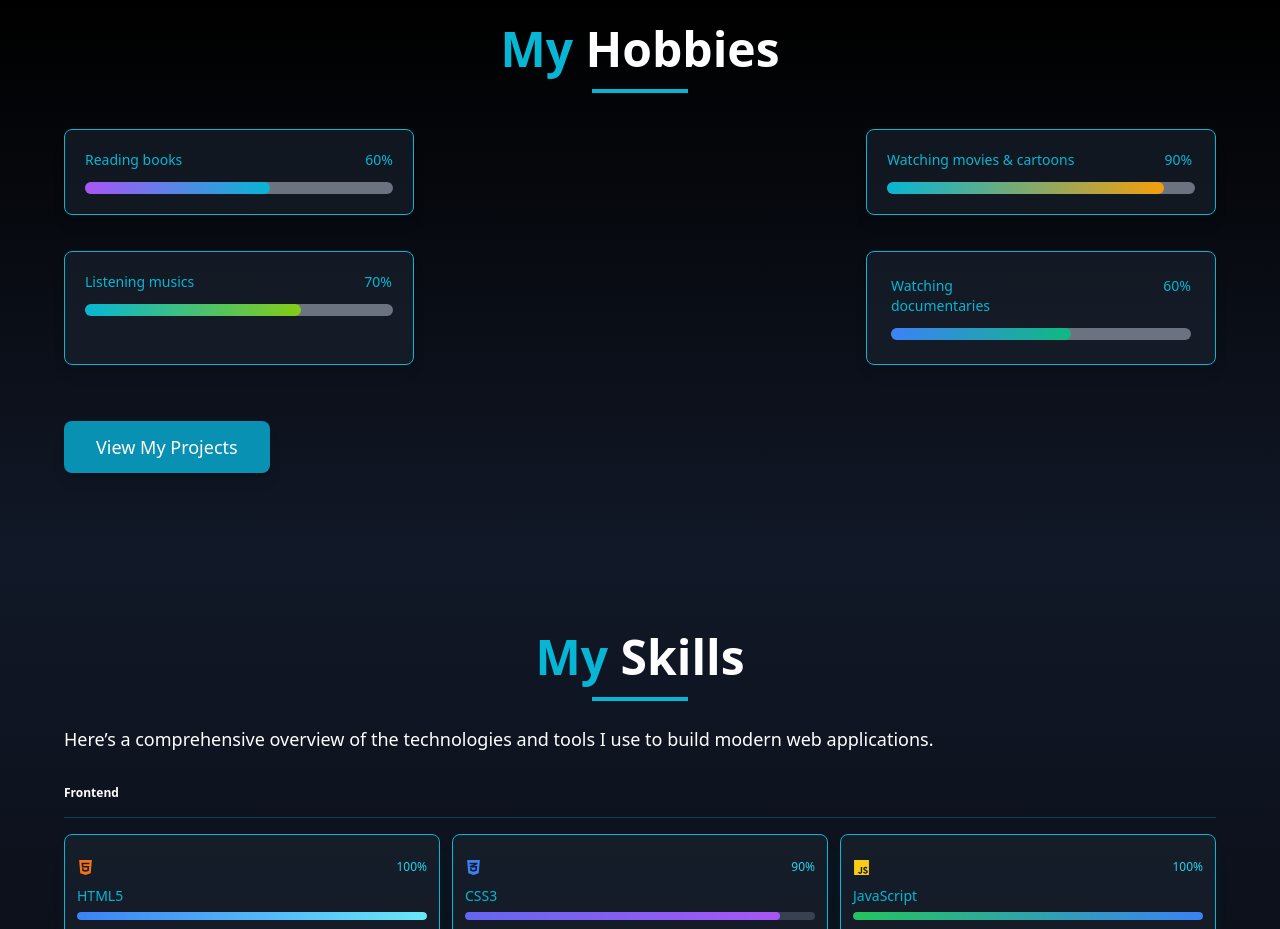
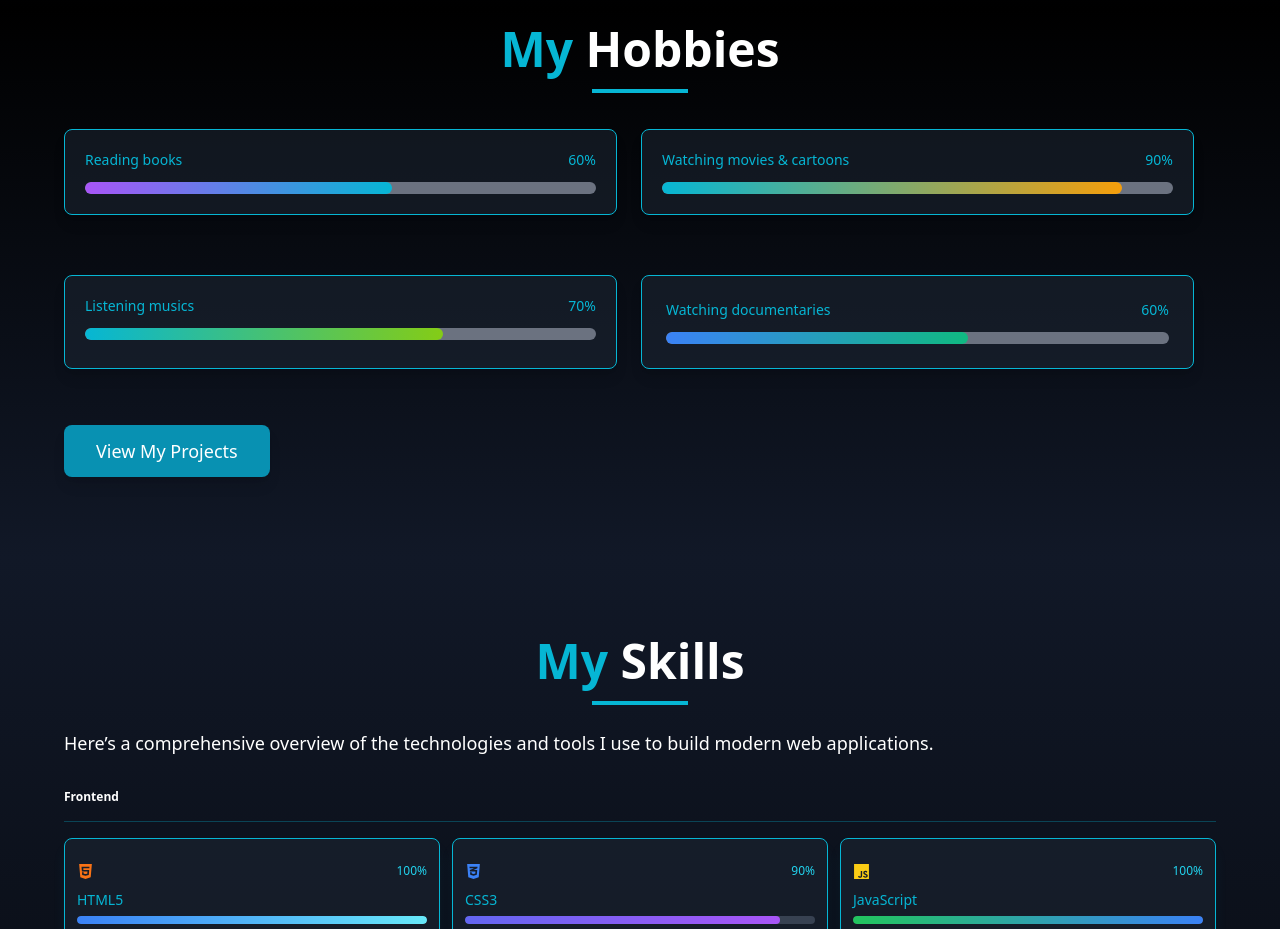
Before and after one commit to niyomugaboetiene/my-portifolio.dev.2.0, a React (Vite) app in the folder my-portifolio/: page / in a window 1280 px wide. Shown: the part 1363-2292 px from the top of the page. Built offline with nearby package versions, Linux system fonts and the light colour scheme.

Commit message:
handling verification code

```diff
--- a/my-portifolio/src/pages/about.jsx
+++ b/my-portifolio/src/pages/about.jsx
@@ -88,13 +88,15 @@ const About = () => {
                             My <span className="dark:text-white text-gray-800">Hobbies</span>
                         </h2>
                         <div className="w-24 h-1 bg-cyan-500 mx-auto mb-6"></div></h2>
-                <div  className="flex justify-between w-full mt-9">
-                  <div className="space-y-3 dark:bg-gray-800/50 w-[350px] p-5 border dark:border-cyan-500 rounded-lg hover:scale-x-105 tansition duration-200 shadow-lg">
-                    <div className="flex text-cyan-500 text-sm ">
+
+                {/* Responsive hobby cards: stack on small screens, two columns on sm+ */}
+                <div className="flex flex-col sm:flex-row sm:flex-wrap gap-6 w-full mt-9">
+                  <div className="space-y-3 dark:bg-gray-800/50 w-full sm:w-[48%] p-5 border dark:border-cyan-500 rounded-lg hover:scale-x-105 transition duration-200 shadow-lg">
+                    <div className="flex text-cyan-500 text-sm w-full">
                        <p>Reading books</p>
-                       <p className="ms-[183px]">60%</p>
+                       <p className="ml-auto">60%</p>
                   </div>
-                  <div className="bg-gray-500 rounded-full overflow-hidden">
+                  <div className="bg-gray-500 rounded-full overflow-hidden h-3">
                       <motion.div
                         className="bg-gradient-to-l from-cyan-500 to-purple-500 h-3 rounded-full"
                         initial={{ width: 0 }}
@@ -104,12 +106,13 @@ const About = () => {
 
                   </div>
                 </div>
-                <div className="space-y-3 dark:bg-gray-800/50 w-[350px] p-5 border dark:border-cyan-500 rounded-lg hover:scale-105 tansition duration-200 shadow-lg">
-                  <div className="flex text-cyan-500 text-sm">
+
+                <div className="space-y-3 dark:bg-gray-800/50 w-full sm:w-[48%] p-5 border dark:border-cyan-500 rounded-lg hover:scale-105 transition duration-200 shadow-lg">
+                  <div className="flex text-cyan-500 text-sm w-full">
                       <p>Watching movies & cartoons</p>
-                      <p className="ms-[90px]">90%</p>
+                      <p className="ml-auto">90%</p>
                   </div>
-                  <div className="bg-gray-500 rounded-full overflow-hidden">
+                  <div className="bg-gray-500 rounded-full overflow-hidden h-3">
                     <motion.div
                     className="bg-gradient-to-l from-amber-500 to-cyan-500 h-3 rounded-full"
                     initial={{ width: 0 }}
@@ -119,14 +122,13 @@ const About = () => {
 
                   </div>
                </div>
-              </div>
-              <div className="flex justify-between w-full">
-                <div className="space-y-3 dark:bg-gray-800/50 w-[350px] p-5 border dark:border-cyan-500 rounded-lg mt-9 hover:scale-105 tansition duration-200 shadow-lg">
-                   <div className="flex text-cyan-500 text-sm">
+
+                <div className="space-y-3 dark:bg-gray-800/50 w-full sm:w-[48%] p-5 border dark:border-cyan-500 rounded-lg mt-9 hover:scale-105 transition duration-200 shadow-lg">
+                   <div className="flex text-cyan-500 text-sm w-full">
                        <p>Listening musics</p>
-                       <p className="ms-[170px]">70%</p>
+                       <p className="ml-auto">70%</p>
                    </div>
-                   <div className="bg-gray-500 rounded-full overflow-hidden">
+                   <div className="bg-gray-500 rounded-full overflow-hidden h-3">
                     <motion.div
                        className="bg-gradient-to-l from-lime-500 to-cyan-500 h-3 rounded-full"
                        initial={{ width: 0 }}
@@ -135,12 +137,13 @@ const About = () => {
                     />
                    </div>
                 </div>
-                <div className="space-y-3 dark:bg-gray-800/50 w-[350px] p-6  border dark:border-cyan-500 rounded-lg mt-9 hover:scale-105 tansition duration-200 shadow-lg">
-                  <div className="flex text-cyan-500 text-sm">
+
+                <div className="space-y-3 dark:bg-gray-800/50 w-full sm:w-[48%] p-6  border dark:border-cyan-500 rounded-lg mt-9 hover:scale-105 transition duration-200 shadow-lg">
+                  <div className="flex text-cyan-500 text-sm w-full">
                       <p>Watching documentaries</p>
-                      <p className="ms-[115px]">60%</p>
+                      <p className="ml-auto">60%</p>
                   </div>
-                  <div className="bg-gray-500 rounded-full overflow-hidden">
+                  <div className="bg-gray-500 rounded-full overflow-hidden h-3">
                     <motion.div
                       className="bg-gradient-to-l from-emerald-500 to-blue-500 h-3 rounded-full"
                       initial={{ width: 0 }}
```
